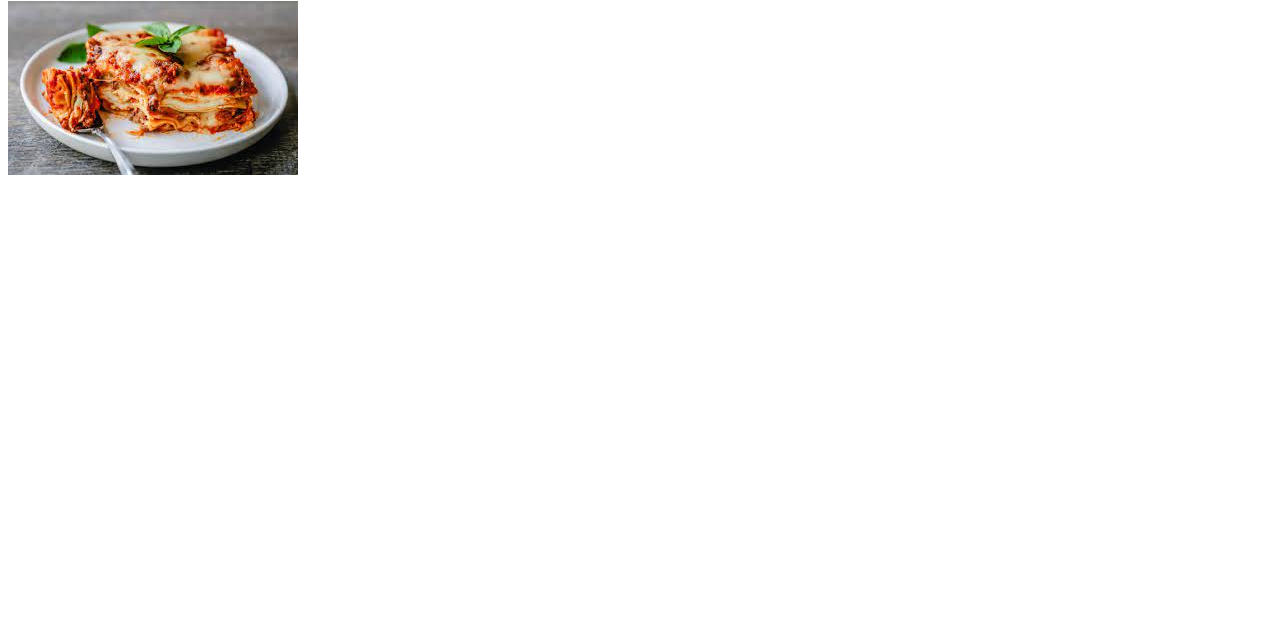
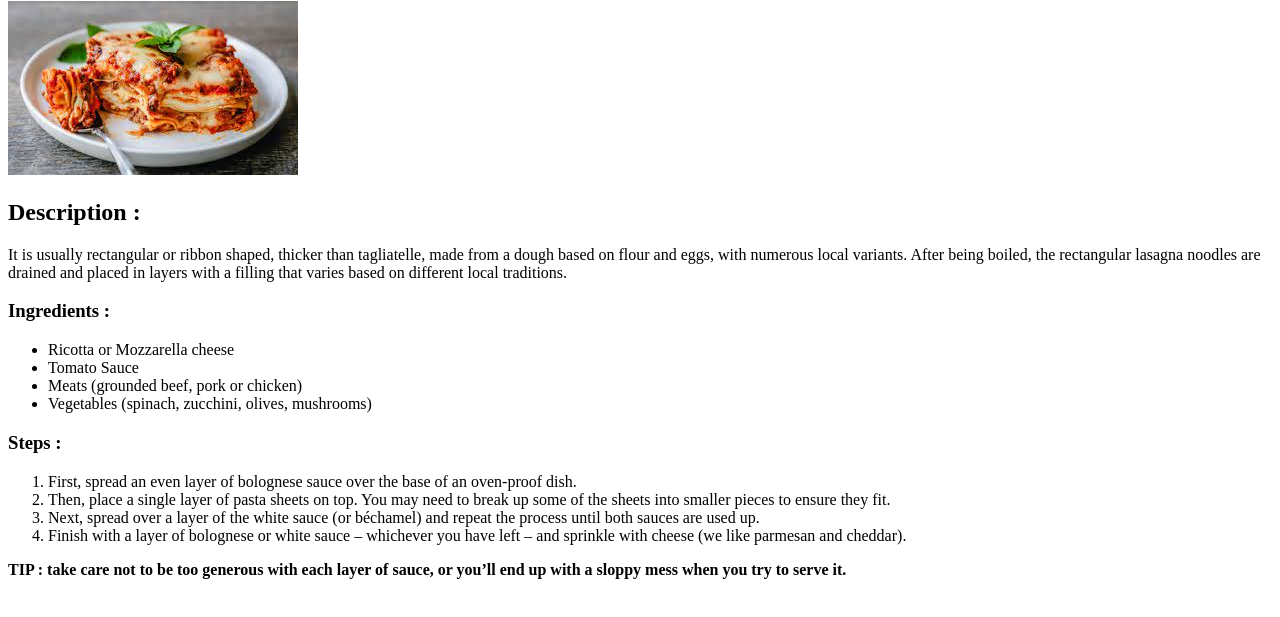
Before and after one commit to KamalveerStarkyDev/recipes-project, a plain HTML site: page recipes/lasagna.html in a window 1280 px wide. Shown: the part 79-696 px from the top of the page. Drawn offline with Linux system fonts and the light colour scheme.

Commit message:
added ingredients and steps to cook in lasagna.html

```diff
--- a/recipes/lasagna.html
+++ b/recipes/lasagna.html
@@ -8,5 +8,22 @@
 <body>
     <h1>Lasagna</h1>
     <img src="lasagna-img.jpeg" alt="image of lasagna dish">
+    <h2>Description : </h2>
+    <p>It is usually rectangular or ribbon shaped, thicker than tagliatelle, made from a dough based on flour and eggs, with numerous local variants. After being boiled, the rectangular lasagna noodles are drained and placed in layers with a filling that varies based on different local traditions.</p>
+    <h3>Ingredients : </h3>
+    <ul>
+        <li>Ricotta or Mozzarella cheese</li>
+        <li>Tomato Sauce</li>
+        <li>Meats (grounded beef, pork or chicken)</li>
+        <li>Vegetables (spinach, zucchini, olives, mushrooms)</li>
+    </ul>
+    <h3>Steps : </h3>
+    <ol>
+        <li>First, spread an even layer of bolognese sauce over the base of an oven-proof dish.</li>
+        <li>Then, place a single layer of pasta sheets on top. You may need to break up some of the sheets into smaller pieces to ensure they fit.</li>
+        <li>Next, spread over a layer of the white sauce (or béchamel) and repeat the process until both sauces are used up.</li>
+        <li>Finish with a layer of bolognese or white sauce – whichever you have left – and sprinkle with cheese (we like parmesan and cheddar).</li>
+    </ol>
+    <p><b>TIP : take care not to be too generous with each layer of sauce, or you’ll end up with a sloppy mess when you try to serve it.</b></p>
 </body>
 </html>
```
